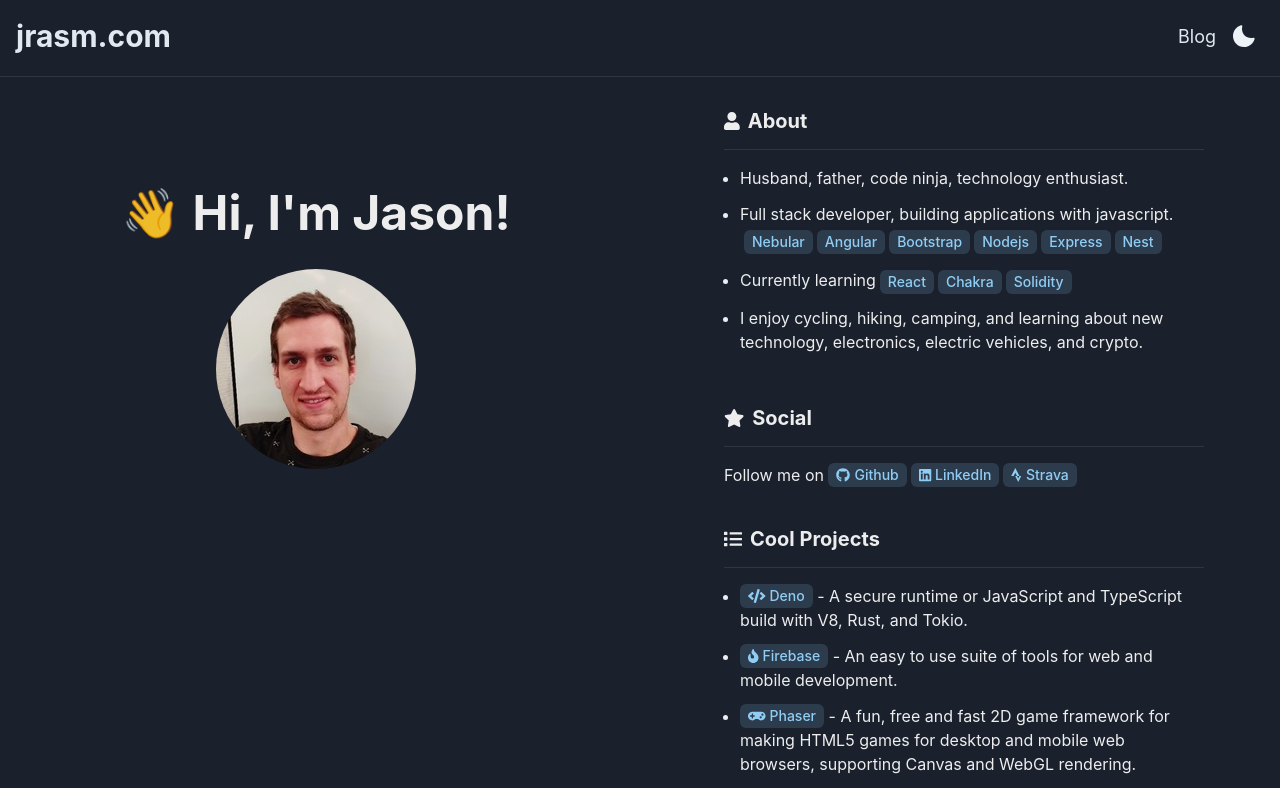
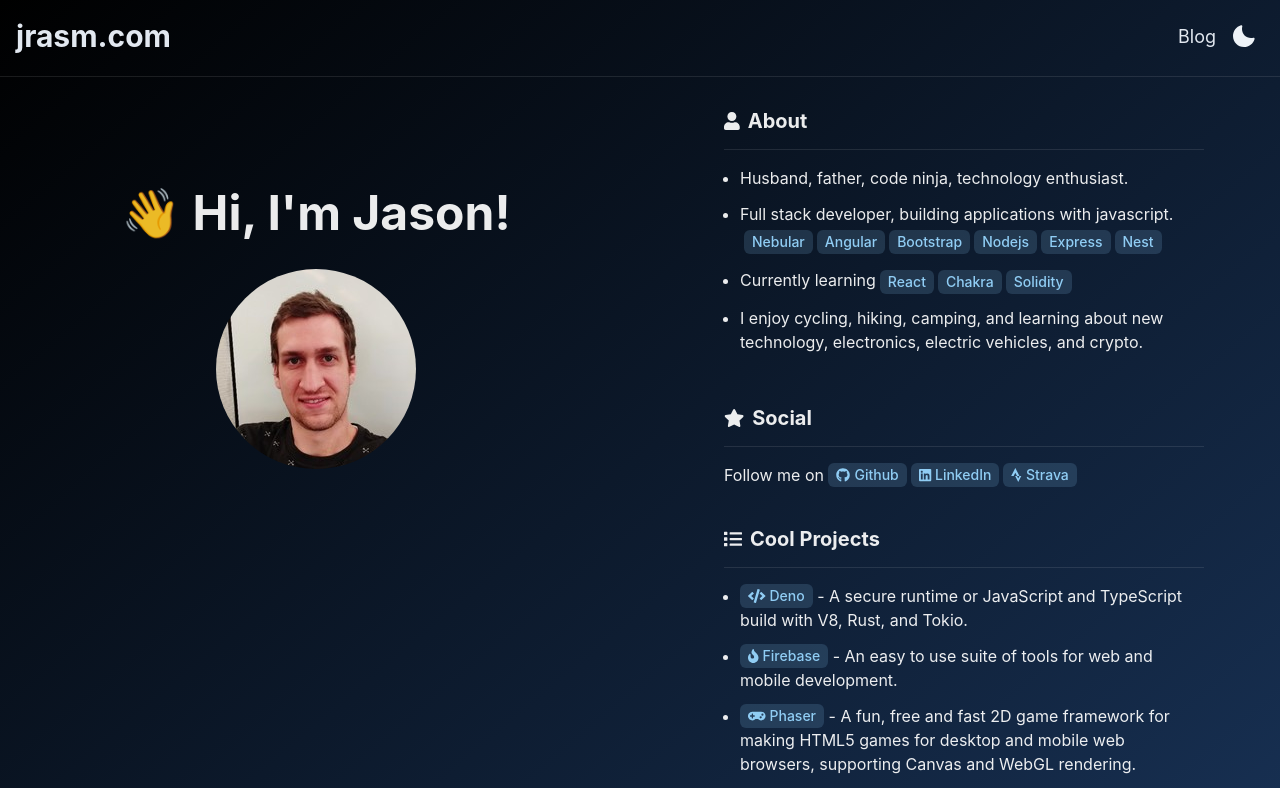
Before and after one commit to jrasm91/jrasm.com, a React (Create React App) app: page / in a window 1280 px wide. Shown: the top 788 px of the page. Built offline with nearby package versions, Linux system fonts and the light colour scheme.

Commit message:
feat: background gradient

```diff
--- a/src/components/Layout.tsx
+++ b/src/components/Layout.tsx
@@ -1,4 +1,4 @@
-import { Box, Divider } from '@chakra-ui/react';
+import { Box, Divider, useColorModeValue } from '@chakra-ui/react';
 import { Header } from './Header';
 
 interface LayoutProps {
@@ -6,8 +6,9 @@
 }
 
 export function Layout(props: LayoutProps) {
+  const bgGradient = useColorModeValue('', 'linear(to-br, black, blue.900)');
   return (
-    <Box pb="4rem" height="full" width="full">
+    <Box bgGradient={bgGradient} pb="4rem" height="full" width="full">
       <Header />
       <Divider />
       <Box m="1rem">{props.children}</Box>
```
